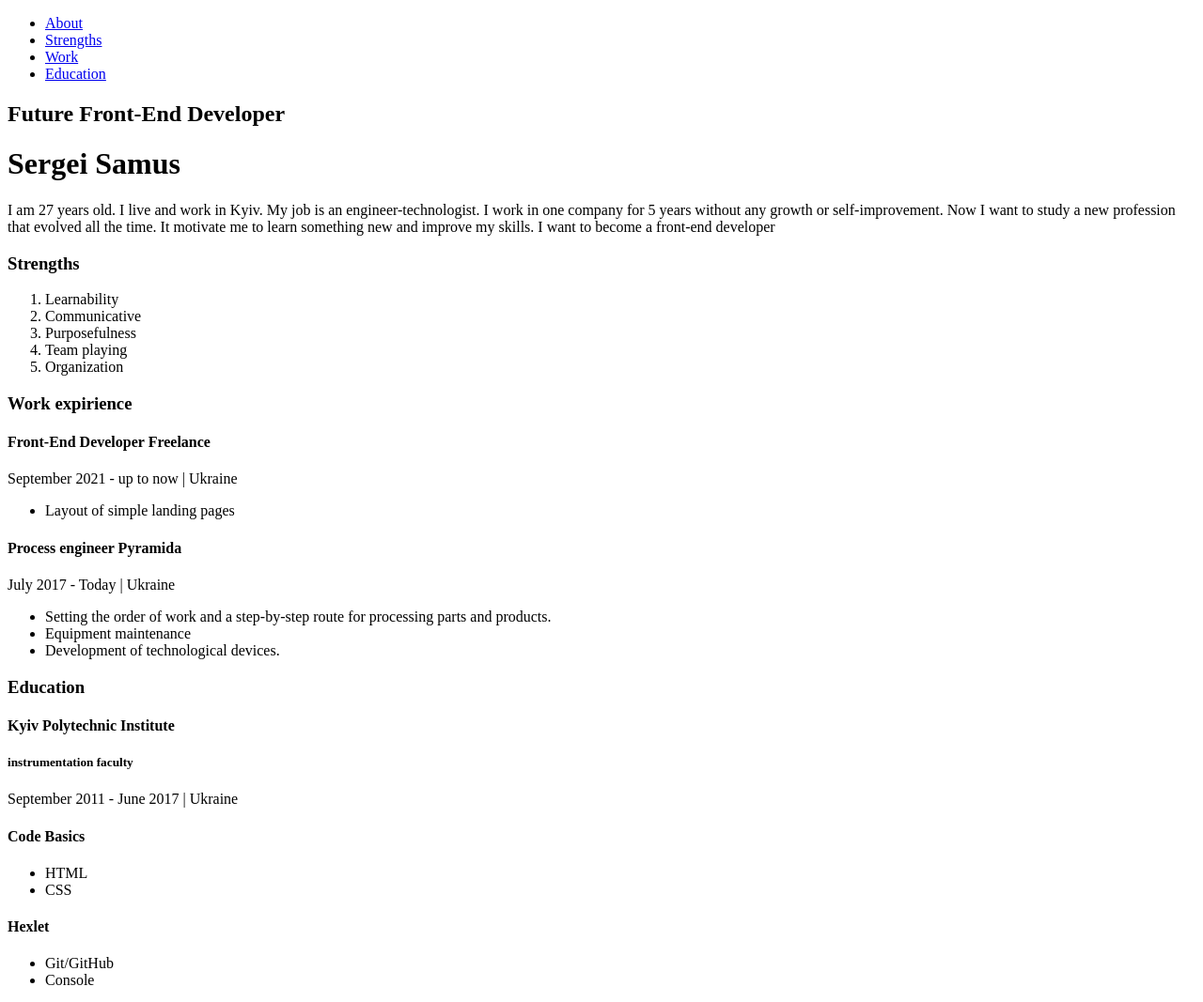
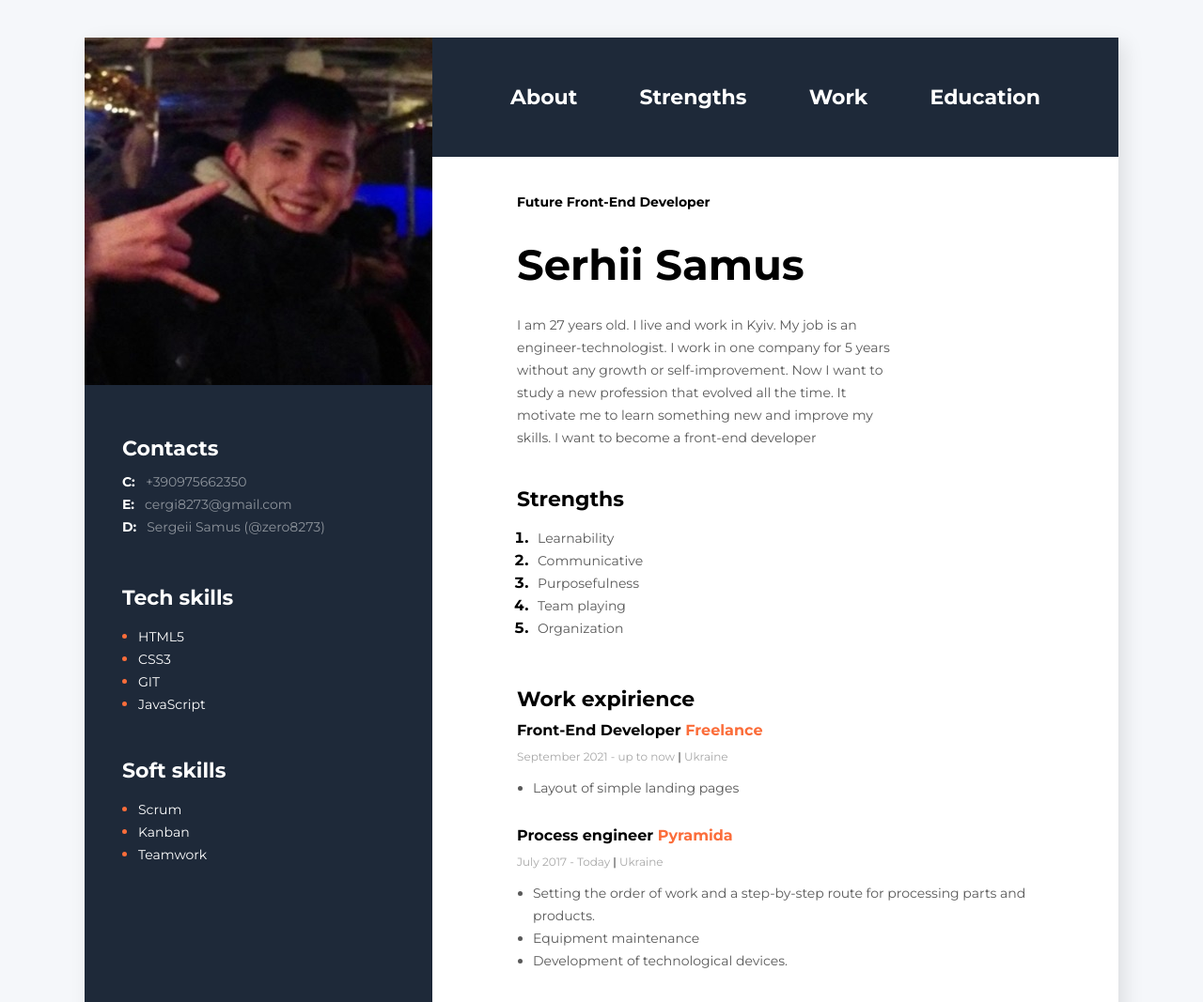
Before and after one commit to zero8273/rsschool-cv, a plain HTML site: page index.html in a window 1280 px wide. Shown: the top 1067 px of the page at 94% size. Drawn offline with Linux system fonts and the light colour scheme.

Commit message:
feat:add css file

```diff
--- a/index.html
+++ b/index.html
@@ -37,7 +37,7 @@
             <div id="About" class="about_me_section">
 
                <h2 class="about_me_profession">Future Front-End Developer</h2>
-               <h1 class="about_me_name">Sergei Samus</h1>
+               <h1 class="about_me_name">Serhii Samus</h1>
 
                <p class="about_me_description">I am 27 years old. I live and work in Kyiv. My job is an
                   engineer-technologist. I work in one company for 5 years
--- a/style.css
+++ b/style.css
@@ -0,0 +1,280 @@
+body {
+   font-family: 'Montserrat', sans-serif;
+   background-color: #f5f7fa;
+}
+
+.main_conteiner {
+   max-width: 1100px;
+   display: flex;
+   flex-direction: row-reverse;
+   background-color: #fff;
+   margin: 40px auto;
+   box-shadow: 6px 6px 20px rgba(0, 0, 0, 0.1);
+}
+
+/* Main content sections */
+
+.main_content_section {
+   padding: 0px;
+
+}
+
+.main_content_title {
+   font-style: normal;
+   font-weight: bold;
+   font-size: 22px;
+   line-height: 27px;
+   margin-bottom: 10px;
+   color: #000;
+}
+
+.orange_color {
+   color: #fb6d3a;
+}
+
+.time_style {
+   font-style: normal;
+   font-weight: normal;
+   font-size: 12px;
+   line-height: 15px;
+   color: #a8a8a8;
+   margin: 0 0 10px 0;
+}
+
+.time_bracket {
+   font-style: normal;
+   font-weight: normal;
+   font-size: 12px;
+   line-height: 15px;
+   color: #000;
+}
+
+/*About me section  */
+.about_me_section {
+   margin-bottom: 40px;
+}
+
+.about_me_profession {
+   font-style: normal;
+   font-weight: bold;
+   font-size: 14px;
+   line-height: 17px;
+   color: #000;
+   margin-bottom: 20px;
+   margin-top: 40px;
+}
+
+.about_me_name {
+   font-style: normal;
+   font-weight: bold;
+   font-size: 45px;
+   line-height: 55px;
+   color: #000;
+   margin-bottom: 25px;
+}
+
+.about_me_description {
+   font-style: normal;
+   font-weight: normal;
+   font-size: 14px;
+   line-height: 24px;
+   color: #595959;
+
+   width: 400px;
+}
+
+/*My strengths section  */
+
+.my_strengths_section {
+   margin-bottom: 50px;
+}
+
+.my_strengths_list {
+   padding: 0 0 0 17px;
+}
+
+.my_strengths_item {
+   color: #000;
+   font-weight: bold;
+}
+
+.my_strengths_text {
+   font-style: normal;
+   font-weight: normal;
+   font-size: 14px;
+   line-height: 24px;
+   color: #595959;
+   margin-left: 5px;
+}
+
+.my_project_link {
+   font-style: normal;
+   font-weight: normal;
+   font-size: 14px;
+   line-height: 24px;
+   color: #595959;
+}
+
+.my_project_bracket {
+   font-style: normal;
+   font-weight: bold;
+   font-size: 14px;
+   line-height: 24px;
+   color: #000;
+}
+
+/* My work section */
+
+.my_work_expirience_position {
+   font-style: normal;
+   font-weight: bold;
+   font-size: 16px;
+   line-height: 20px;
+   margin: 0 0 10px 0;
+}
+
+.my_work_expirience_company {
+   padding: 0 0 15px 0;
+}
+
+.my_work_experience_duties {
+   padding: 0 0 0 17px;
+   font-style: normal;
+   font-weight: bold;
+   font-size: 14px;
+   line-height: 24px;
+   color: #595959;
+}
+
+.my_work_experience_duti {
+   font-style: normal;
+   font-weight: normal;
+   font-size: 14px;
+   line-height: 24px;
+   color: #595959;
+}
+
+/* My education */
+
+.my_education_position {
+   font-style: normal;
+   font-weight: bold;
+   font-size: 16px;
+   line-height: 20px;
+   margin-bottom: 10px;
+}
+
+.my_education_position_type {
+   font-style: normal;
+   font-weight: bold;
+   font-size: 14px;
+   line-height: 17px;
+   margin-bottom: 12px;
+}
+
+/* sidebar section */
+
+.sidebar_section {
+   background-color: #1e2939;
+   color: #fff;
+   width: 370px;
+   padding: 0px 0px;
+}
+
+.contact_section,
+.tech_skill_section {
+   margin: 50px 0 0 40px;
+}
+
+.soft_skill_section {
+   margin: 45px 0 0 40px;
+}
+
+.sidebar_title {
+   font-style: normal;
+   font-weight: bold;
+   font-size: 22px;
+   line-height: 27px;
+   margin-bottom: 10px;
+}
+
+/* contacts section */
+.contacts_section_link {
+   color: #8e949c;
+   font-style: normal;
+   font-weight: normal;
+   font-size: 14px;
+   line-height: 24px;
+}
+
+.contacts_section_type {
+   font-style: normal;
+   font-weight: bold;
+   font-size: 14px;
+   line-height: 24px;
+   margin-right: 7px;
+}
+
+/* tech and soft skill list */
+.tech_skill_list,
+.soft_skill_list {
+   padding: 0 0 0 17px;
+   color: #fb6d3a;
+}
+
+/* tech and soft items */
+.tech_skill_item_text,
+.soft_skill_item_text {
+   font-style: normal;
+   font-weight: normal;
+   font-size: 14px;
+   line-height: 24px;
+   color: #fff;
+}
+
+.nav_content {
+   display: flex;
+   background-color: #1e2939;
+   padding: 50px;
+   margin: 0px;
+   list-style: none;
+   justify-content: space-around;
+}
+
+.nav_content_item {
+   color: #fff;
+   font-style: normal;
+   font-weight: bold;
+   font-size: 22px;
+   line-height: 27px;
+}
+
+.main_content_item {
+   padding-right: 90px;
+   padding-left: 90px;
+}
+
+.footer_content_section {
+   display: flex;
+   background-color: #1e2939;
+   padding: 50px 0px;
+   margin: 0px;
+   list-style: none;
+   justify-content: space-between;
+}
+
+.github_nav_link {
+   color: #fff;
+   text-decoration: none;
+   font-size: 45px;
+   margin-left: 55px;
+}
+
+.rss_ico {
+   margin-right: 25px;
+}
+
+a {
+   text-decoration: none;
+   color: #fff;
+}
```
